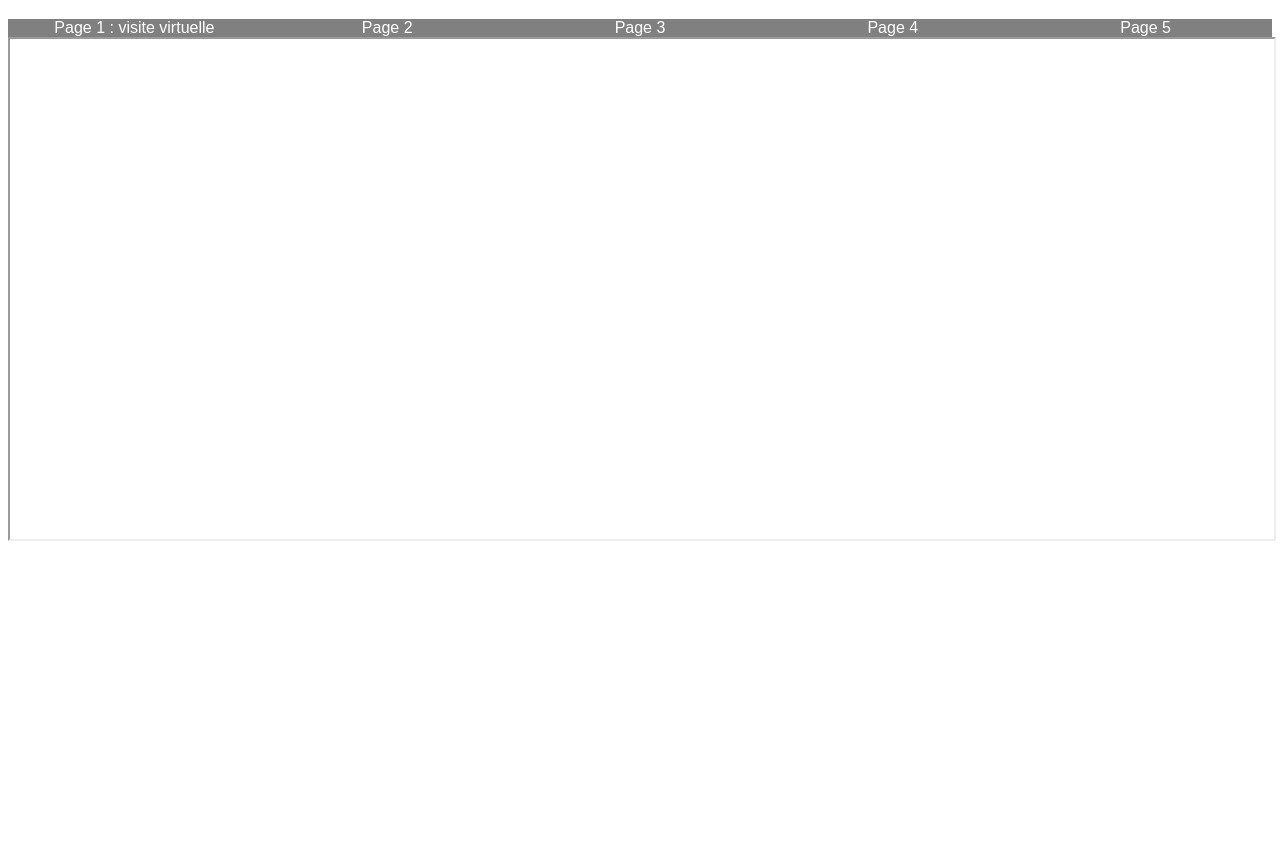
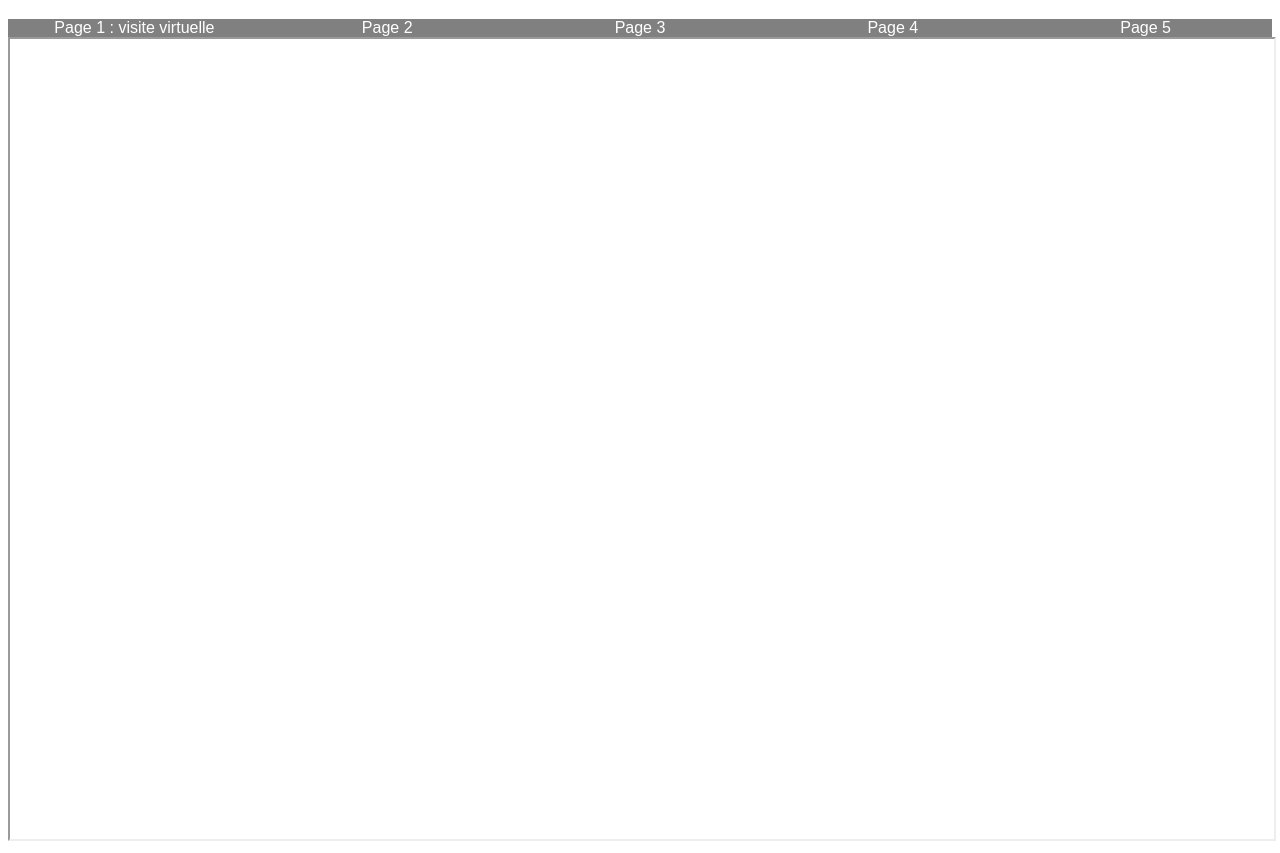
Before and after one commit to Ferdi888-dot/Squelette-de-site, a plain HTML site: page index.html in a window 1280 px wide. Shown: the part 61-914 px from the top of the page. Before the commit the page ends 800 px from the top, so only its background shows below. Drawn offline with Linux system fonts and the light colour scheme.

Commit message:
Update index.html

```diff
--- a/index.html
+++ b/index.html
@@ -20,7 +20,7 @@
 			<a href="Annexes/page5.html" target="iframe">Page 5</a>
 		</nav>
 
-		<iframe name="iframe" width=100% height=500px>
+		<iframe name="iframe" width=100% height=800px>
 			<img src="Icône.jpg">Icône</img>
 		</iframe> <!On déclare l'iframe avec une largeur en % pour le responsive>
 
```
